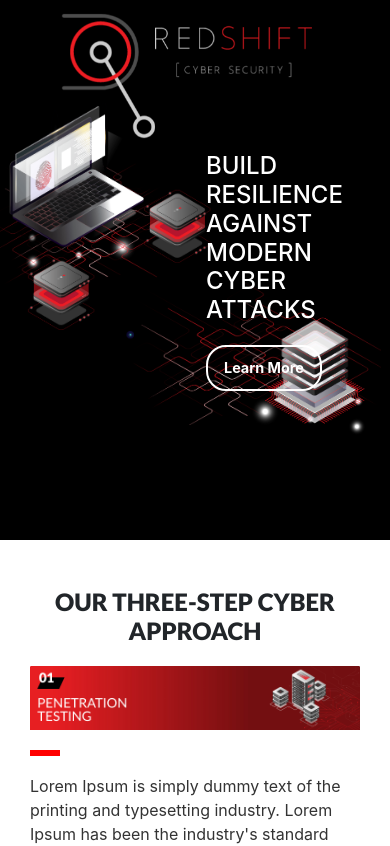
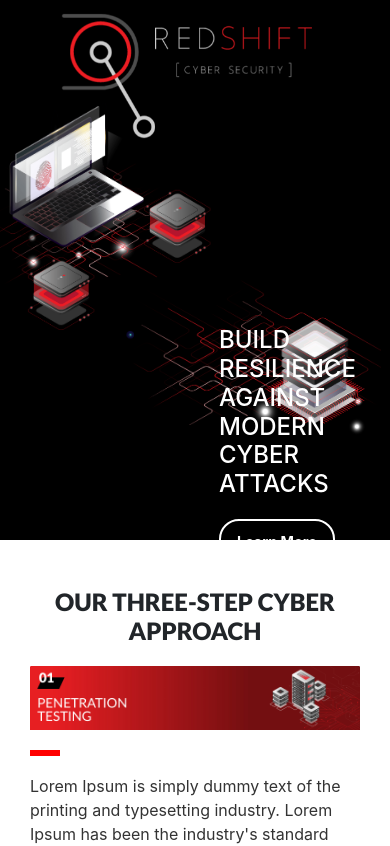
Before and after one commit to Panfi/Redshift, a React (Create React App) app: page / in a window 390 px wide. Shown: the top 846 px of the page. Built offline with nearby package versions, Linux system fonts and the light colour scheme.

Commit message:
Update home css

```diff
--- a/src/pages/homeComponent/home.css
+++ b/src/pages/homeComponent/home.css
@@ -469,8 +469,8 @@
 
   .banner-t1 {
     position: absolute;
-    top: -390px;
-    left: 158px;
+    top: -216px;
+    left: 171px;
   }
 
   .banner-t2 { display: none; }
```
